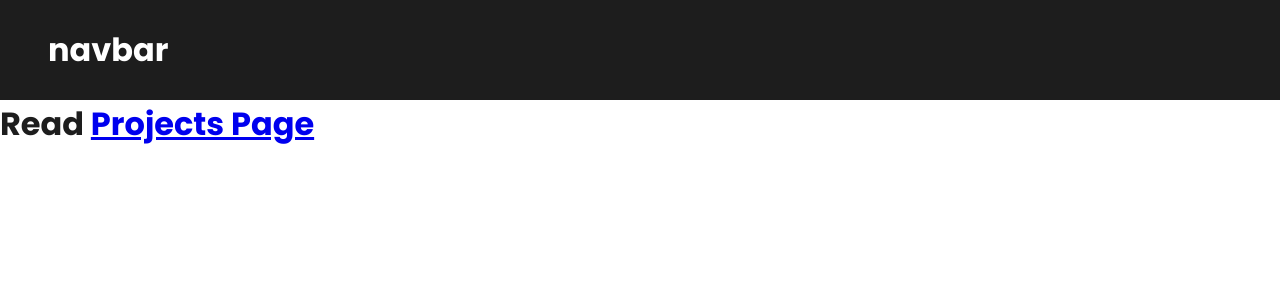
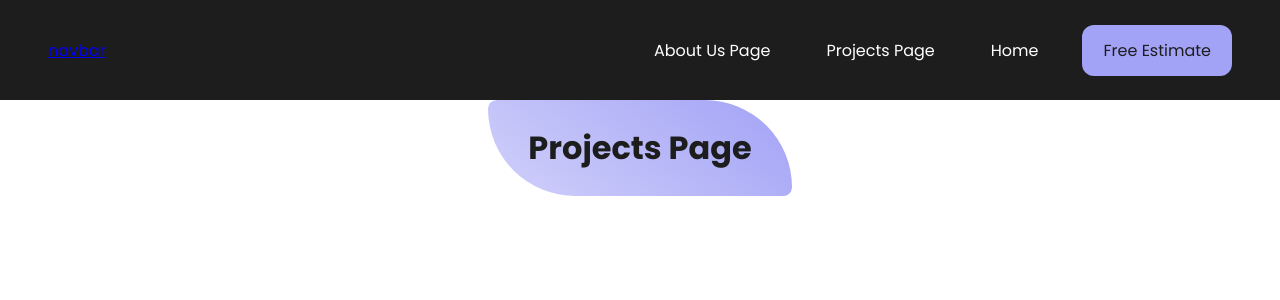
Before and after one commit to zsievers/navbar-pract, a Next.js app in the folder navbar/: page /projects in a window 1280 px wide. Shown: the top 300 px of the page. Built offline with nearby package versions, Linux system fonts and the light colour scheme.

Commit message:
next/link for routing

```diff
--- a/navbar/components/Header.js
+++ b/navbar/components/Header.js
@@ -1,10 +1,11 @@
 import React, { useEffect, useState } from "react";
+import Link from "next/link";
 import { BiMenuAltRight } from "react-icons/bi";
 import { AiOutlineClose } from "react-icons/ai";
 import classes from "./Header.module.scss";
 
 const Header = () => {
-  const [menuOpen, setMenuOpen] = useState(true);
+  const [menuOpen, setMenuOpen] = useState(false);
   const [size, setSize] = useState({
     width: undefined,
     height: undefined,
@@ -27,13 +28,16 @@ const Header = () => {
       setMenuOpen(false);
     }
   }, [size.width, menuOpen]);
+
   const menuToggleHandler = () => {
     setMenuOpen((p) => !p);
   };
   return (
     <header className={classes.header}>
       <div className={classes.header__content}>
-        <h2 className={classes.header__content__logo}>navbar</h2>
+        <Link className={classes.header__content__logo} href="/">
+          navbar
+        </Link>
 
         <nav
           className={`${classes.header__content__nav} ${
@@ -42,16 +46,24 @@ const Header = () => {
         >
           <ul>
             <li>
-              <a href="/">Page One</a>
+              <Link href="/about-dt" onClick={menuToggleHandler}>
+                About Us Page
+              </Link>
             </li>
             <li>
-              <a href="/">Page Two</a>
+              <Link href="/projects" onClick={menuToggleHandler}>
+                Projects Page
+              </Link>
             </li>
             <li>
-              <a href="/">Page Three</a>
+              <Link href="/" onClick={menuToggleHandler}>
+                Home
+              </Link>
             </li>
           </ul>
-          <button>Free Estimate</button>
+          <Link href="/freeEstimate">
+            <button>Free Estimate</button>
+          </Link>
         </nav>
         <div className={classes.header__content__toggle}>
           {!menuOpen ? (
--- a/navbar/pages/index.js
+++ b/navbar/pages/index.js
@@ -1,5 +1,9 @@
 import Layout from "../components/Layout";
 
 export default function Home() {
-  return <Layout></Layout>;
+  return (
+    <Layout>
+      <h1>Home Page</h1>
+    </Layout>
+  );
 }
--- a/navbar/pages/projects.js
+++ b/navbar/pages/projects.js
@@ -1,19 +1,12 @@
 import Link from "next/link";
+import Layout from "../components/Layout";
 import styles from "../styles/Home.module.scss";
 import Header from "../components/Header";
 
 export default function projects() {
   return (
-    <div>
-      <Header />
-      <main className={styles.main}>
-        <h1 className={styles.title}>
-          Read{" "}
-          <Link href="/projects/project-1">
-            <a>Projects Page</a>
-          </Link>
-        </h1>
-      </main>
-    </div>
+    <Layout>
+      <h1>Projects Page</h1>
+    </Layout>
   );
 }
--- a/navbar/pages/projects/project-1.js
+++ b/navbar/pages/projects/project-1.js
@@ -1,9 +1,9 @@
-import Image from "next/image";
+import Layout from "../../components/Layout";
 
 export default function firstProject() {
   return (
-    <>
+    <Layout>
       <h1>First Project</h1>
-    </>
+    </Layout>
   );
 }
```
Also changed, not shown: navbar/pages/about-dt.js (+6 -1 lines), navbar/pages/freeEstimate.js (added, +11 -0 lines), navbar/pages/projects/project-2.js (+7 -1 lines).
